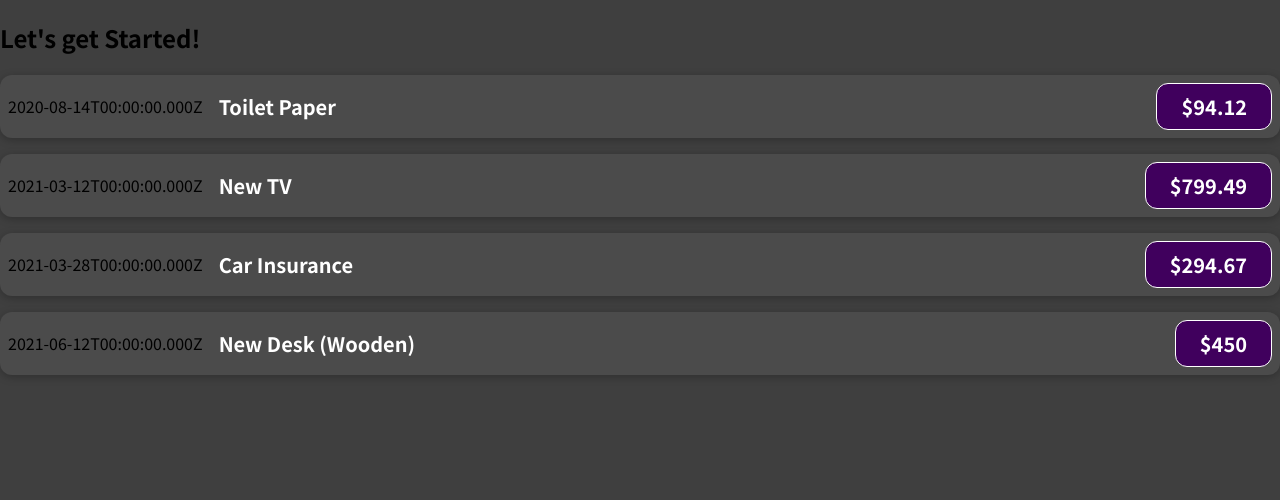
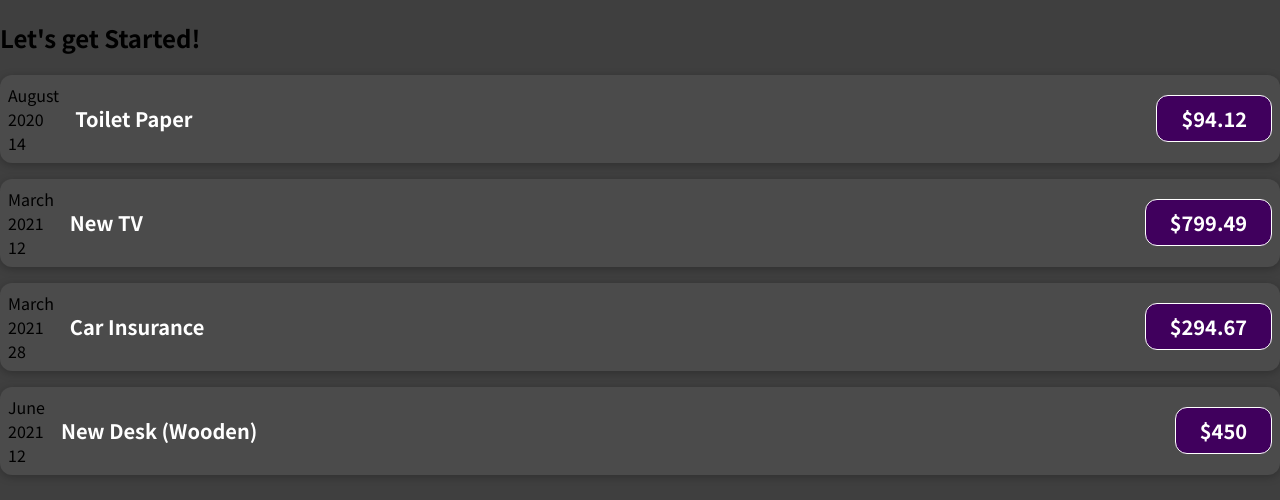
Before and after one commit to DarrylLeRoux/react, a JavaScript app in the folder react-complete-guide/: page / in a window 1280 px wide. Shown: the top 500 px of the page. Built offline with nearby package versions, Linux system fonts and the light colour scheme.

Commit message:
Added JS methods to retrieve dates

```diff
--- a/react-complete-guide/src/components/ExpenseItem.js
+++ b/react-complete-guide/src/components/ExpenseItem.js
@@ -1,9 +1,17 @@
 import "./ExpenseItem.css";
 
 function ExpenseItem(props) {
+  const day = props.date.toLocaleString("en-US", { day: "2-digit" });
+  const month = props.date.toLocaleString("en-US", { month: "long" });
+  const year = props.date.getFullYear();
+
   return (
     <div className="expense-item">
-      <div>{props.date.toISOString()}</div>
+      <div>
+        <div>{month}</div>
+        <div>{year}</div>
+        <div>{day}</div>
+      </div>
       <div className="expense-item__description">
         <h2>{props.title}</h2>
         <div className="expense-item__price">${props.amount}</div>
```
